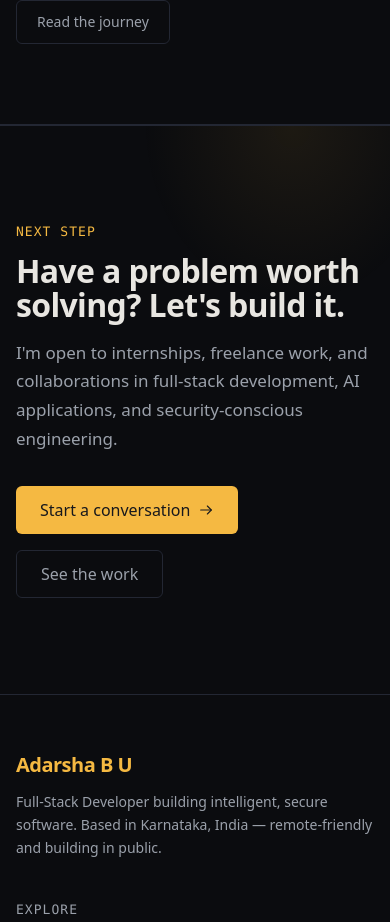
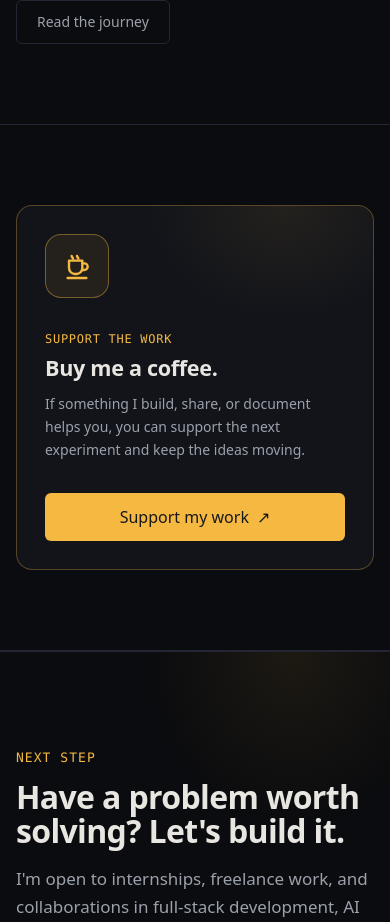
Before and after one commit to Adarsha0307/Portfolio, a React (Vite) app: page / in a window 390 px wide. Shown: the part 4915-5837 px from the top of the page. Built offline with nearby package versions, Linux system fonts and the light colour scheme; no server answers.

Commit message:
Add Buy Me a Coffee support section

```diff
--- /dev/null
+++ b/src/components/SupportBlock.jsx
@@ -0,0 +1,55 @@
+function CoffeeIcon({ className = '' }) {
+  return (
+    <svg
+      viewBox="0 0 24 24"
+      fill="none"
+      stroke="currentColor"
+      strokeWidth="1.8"
+      strokeLinecap="round"
+      strokeLinejoin="round"
+      className={className}
+      aria-hidden="true"
+    >
+      <path d="M6 8h10v5.5A4.5 4.5 0 0 1 11.5 18h-1A4.5 4.5 0 0 1 6 13.5V8Z" />
+      <path d="M16 10h1.5a2.5 2.5 0 0 1 0 5H16" />
+      <path d="M8 4.5c0 1 1 1 1 2" />
+      <path d="M12 4.5c0 1 1 1 1 2" />
+      <path d="M5 21h14" />
+    </svg>
+  )
+}
+
+export default function SupportBlock() {
+  return (
+    <section aria-labelledby="support-title" className="border-b border-line">
+      <div className="mx-auto max-w-6xl px-4 py-20 sm:px-6 md:py-24">
+        <div className="relative overflow-hidden rounded-2xl border border-gold/30 bg-surface p-7 sm:p-10">
+          <div className="glow-gold pointer-events-none absolute inset-0" aria-hidden="true" />
+          <div className="relative grid gap-8 md:grid-cols-[auto_1fr_auto] md:items-center">
+            <div className="flex h-16 w-16 items-center justify-center rounded-2xl border border-gold/40 bg-gold-soft text-gold">
+              <CoffeeIcon className="h-8 w-8" />
+            </div>
+
+            <div>
+              <p className="meta-sm text-gold">Support the work</p>
+              <h2 id="support-title" className="display-sm mt-2">Buy me a coffee.</h2>
+              <p className="mt-3 max-w-2xl text-sm leading-relaxed text-muted sm:text-base">
+                If something I build, share, or document helps you, you can support the next experiment and keep the ideas moving.
+              </p>
+            </div>
+
+            <a
+              href="https://buymeacoffee.com/adarshabu"
+              target="_blank"
+              rel="noopener noreferrer"
+              className="inline-flex h-12 cursor-pointer items-center justify-center gap-2 rounded-md bg-gold px-6 font-medium text-ink transition-colors duration-200 hover:bg-gold-2 focus-visible:outline-2 focus-visible:outline-gold"
+            >
+              Support my work
+              <span aria-hidden="true">↗</span>
+            </a>
+          </div>
+        </div>
+      </div>
+    </section>
+  )
+}
--- a/src/pages/HomePage.jsx
+++ b/src/pages/HomePage.jsx
@@ -5,6 +5,7 @@
 import Reveal from '../components/Reveal.jsx'
 import SectionHeader from '../components/SectionHeader.jsx'
 import ProjectCard from '../components/ProjectCard.jsx'
+import SupportBlock from '../components/SupportBlock.jsx'
 import CTABlock from '../components/CTABlock.jsx'
 import { useDocumentMeta } from '../hooks/useDocumentMeta.js'
 import { meta } from '../data/site.js'
@@ -158,6 +159,7 @@
         </div>
       </section>
 
+      <SupportBlock />
       <CTABlock />
     </>
   )
```
